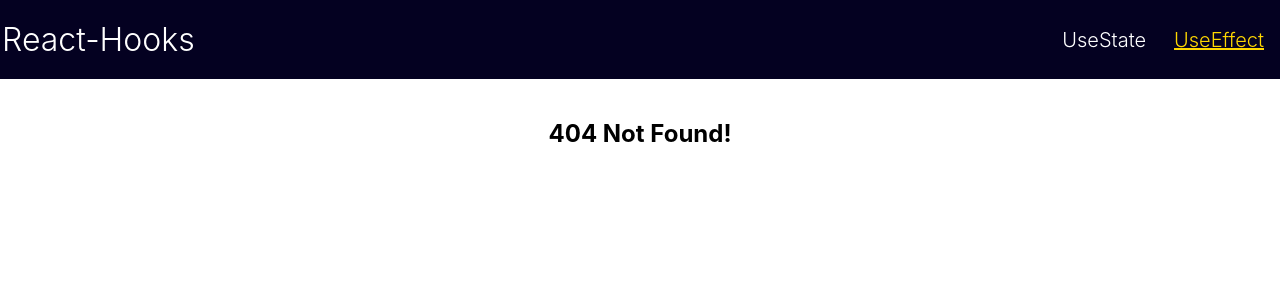
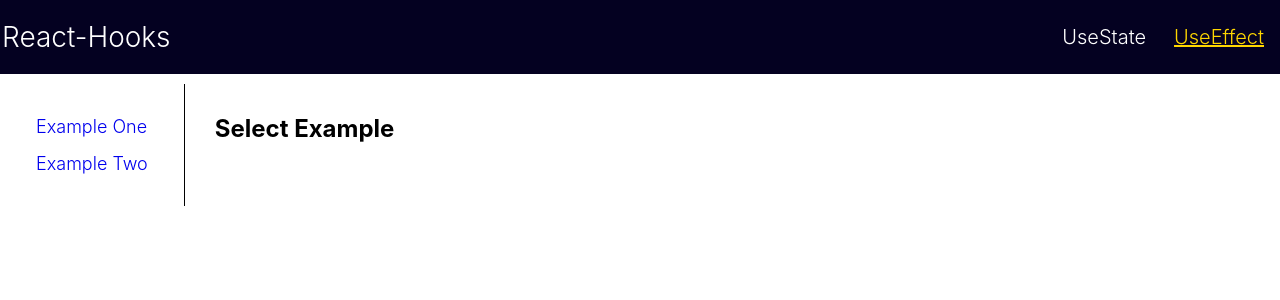
Before and after one commit to DevIdol/react-hooks, a React (Create React App) app: page /UseEffect in a window 1280 px wide. Before the commit this address had no page. Shown: the top 300 px of the page. Built offline with nearby package versions, Linux system fonts and the light colour scheme.

Commit message:
useEffect

```diff
--- a/src/App.js
+++ b/src/App.js
@@ -1,5 +1,7 @@
 import { BrowserRouter as Router, Routes, Route } from "react-router-dom";
 import NavBar from "./Components/NavBar";
+import UseEffect from "./Pages/UseEffect/UseEffect";
+import UseEffectItem from "./Pages/UseEffect/UseEffectItem";
 import UseState from "./Pages/UseState/UseState";
 import UseStateItem from "./Pages/UseState/UseStateItem";
 
@@ -23,6 +25,13 @@ const App = () => {
             />
             <Route path=":usestateId" element={<UseState />} />
           </Route>
+          <Route path="UseEffect" element={<UseEffectItem />}>
+            <Route
+              index
+              element={<h1 style={{ padding: "30px" }}>Select Example</h1>}
+            />
+            <Route path=":useeffectId" element={<UseEffect />} />
+          </Route>
           <Route
             path="*"
             element={
--- a/src/Components/NavBar.module.css
+++ b/src/Components/NavBar.module.css
@@ -2,6 +2,7 @@
   display: flex;
   justify-content: space-between;
   align-items: center;
+  flex-wrap: wrap;
   padding: 20px 2px;
   background: #040121;
 }
@@ -9,7 +10,7 @@
 .title {
   color: #fff;
   font-weight: 300;
-  font-size: 32px;
+  font-size: 28px;
 }
 
 .item {
--- /dev/null
+++ b/src/Pages/UseEffect/UseEffect.js
@@ -0,0 +1,14 @@
+import { useParams } from "react-router-dom";
+import { getUseEffect } from "./UseEffectData";
+
+const UseEffect = () => {
+  const params = useParams();
+  const useeffect = getUseEffect(parseInt(params.useeffectId, 10));
+
+  return (
+    <section style={{ paddingTop: "30px", marginLeft: "40px" }}>
+      {useeffect.element}
+    </section>
+  );
+};
+export default UseEffect;
--- /dev/null
+++ b/src/Pages/UseEffect/UseEffectData.js
@@ -0,0 +1,15 @@
+import UseEffectOne from "./UseEffectOne";
+import UseEffectTwo from "./UseEffectTwo";
+
+const useeffects = [
+  { id: 1, name: "Example One", element: <UseEffectOne /> },
+  { id: 2, name: "Example Two", element: <UseEffectTwo /> },
+];
+
+export function getUseEffects() {
+  return useeffects;
+}
+
+export const getUseEffect = (id) => {
+  return useeffects.find((data) => data.id === id);
+};
--- /dev/null
+++ b/src/Pages/UseEffect/UseEffectItem.js
@@ -0,0 +1,41 @@
+import { NavLink, Outlet } from "react-router-dom";
+import { getUseEffects } from "./UseEffectData";
+const UseEffectItem = () => {
+  const useeffects = getUseEffects();
+  return (
+    <section style={{ display: "flex", marginTop: "10px" }}>
+      <nav
+        style={{
+          borderRight: "solid 1px",
+          padding: "1rem",
+        }}
+      >
+        <ul>
+          {useeffects.map((data) => {
+            return (
+              <NavLink
+                style={({ isActive }) => {
+                  return {
+                    display: "block",
+                    margin: "1rem 20px",
+                    fontWeight: "300",
+                    fontSize: "18px",
+                    color: isActive ? "red" : "",
+                    textDecoration: isActive ? "" : "none",
+                  };
+                }}
+                to={`/UseEffect/${data.id}`}
+                key={data.id}
+              >
+                {data.name}
+              </NavLink>
+            );
+          })}
+        </ul>
+      </nav>
+      <Outlet />
+    </section>
+  );
+};
+
+export default UseEffectItem;
--- /dev/null
+++ b/src/Pages/UseEffect/UseEffectOne.js
@@ -0,0 +1,11 @@
+import React from "react";
+
+const UseEffectOne = () => {
+  return (
+    <section>
+      <h1>UseEffect One</h1>
+    </section>
+  );
+};
+
+export default UseEffectOne;
--- /dev/null
+++ b/src/Pages/UseEffect/UseEffectTwo.js
@@ -0,0 +1,11 @@
+import React from "react";
+
+const UseEffectTwo = () => {
+  return (
+    <section>
+      <h1>UseEffect Two</h1>
+    </section>
+  );
+};
+
+export default UseEffectTwo;
--- a/src/Pages/UseState/UseStateData.js
+++ b/src/Pages/UseState/UseStateData.js
@@ -10,7 +10,5 @@ export const getUseStates = () => {
   return usestates;
 };
 export function getUseState(id) {
-    return usestates.find(
-      (data) => data.id === id
-    );
-  }
+  return usestates.find((data) => data.id === id);
+}
```
